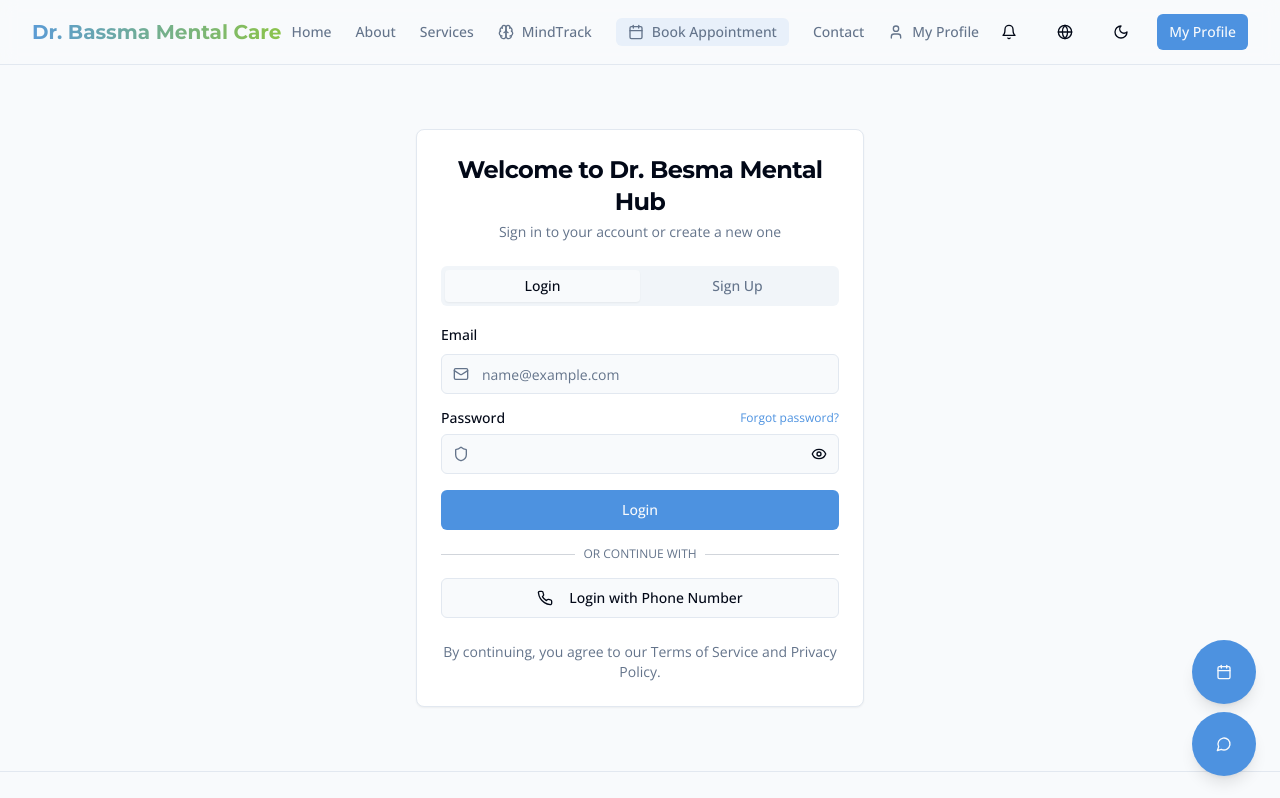
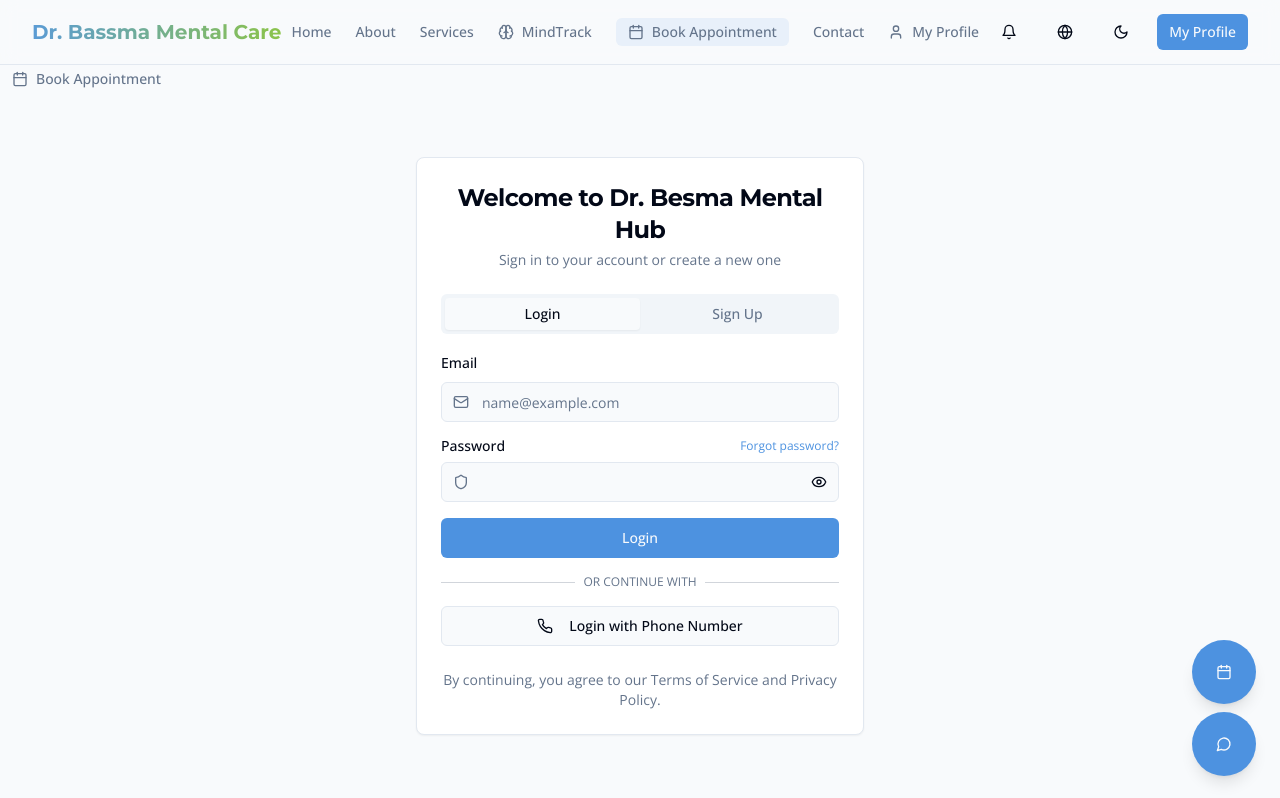
Before and after one commit to nohahatem24/dr-basma-mentalcare, a React (Vite) app: page /auth in a window 1280 px wide. Shown: the top 798 px of the page. Built offline with nearby package versions, Linux system fonts and the light colour scheme.

Commit message:
final for now

```diff
--- a/src/components/Header.tsx
+++ b/src/components/Header.tsx
@@ -1,4 +1,3 @@
-
 import React, { useState, useContext, createContext } from 'react';
 import { Link, useLocation } from 'react-router-dom';
 import { Button } from '@/components/ui/button';
@@ -211,6 +210,34 @@ const Header = () => {
           </div>
         )}
       </header>
+      <div className="flex items-center justify-between">
+        <div className="flex items-center space-x-4">
+          {/* Other elements */}
+          <Link
+            to="/book-appointment"
+            className="text-sm font-medium transition-colors hover:text-primary flex items-center text-muted-foreground px-3 py-1"
+          >
+            <svg
+              xmlns="http://www.w3.org/2000/svg"
+              width="24"
+              height="24"
+              viewBox="0 0 24 24"
+              fill="none"
+              stroke="currentColor"
+              strokeWidth="2"
+              strokeLinecap="round"
+              strokeLinejoin="round"
+              className="lucide lucide-calendar mr-2 h-4 w-4"
+            >
+              <path d="M8 2v4"></path>
+              <path d="M16 2v4"></path>
+              <rect width="18" height="18" x="3" y="4" rx="2"></rect>
+              <path d="M3 10h18"></path>
+            </svg>
+            <span>Book Appointment</span>
+          </Link>
+        </div>
+      </div>
     </LanguageContext.Provider>
   );
 };
```
